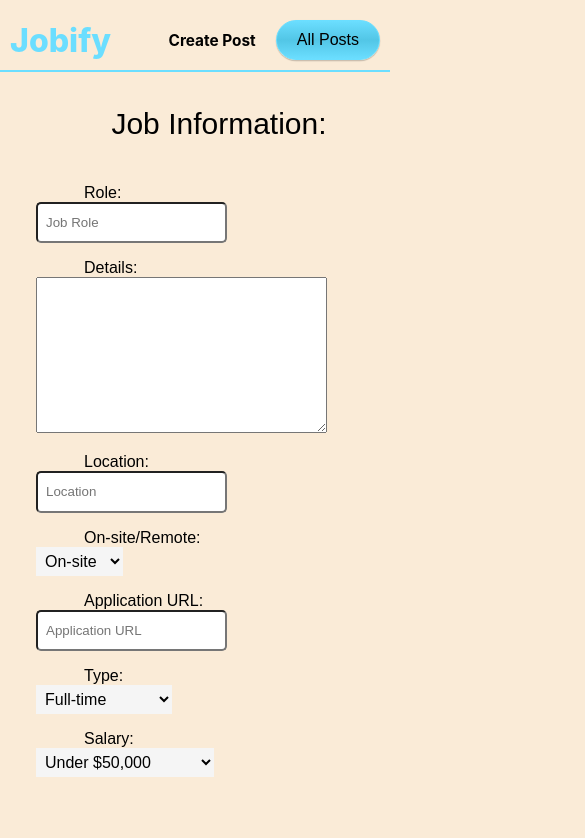
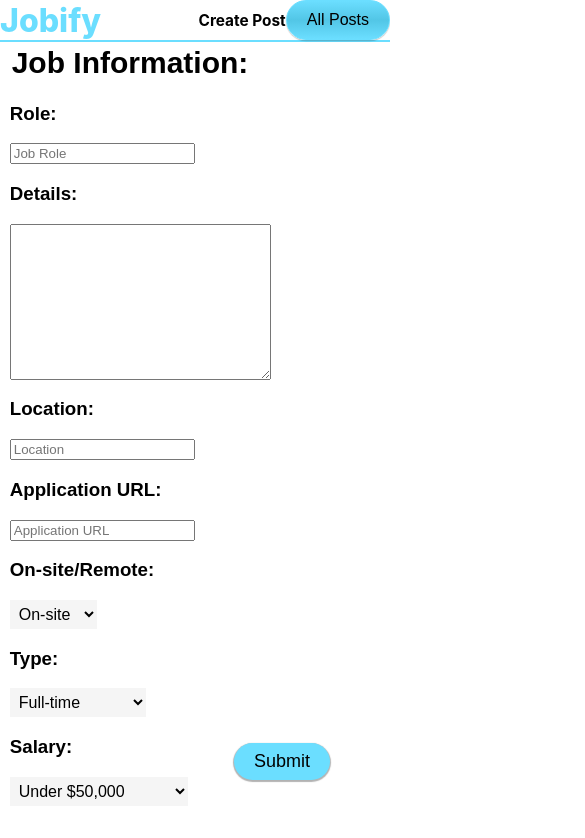
Before and after one commit to Alenmnoian4/Jobify_Frontend, a React (Create React App) app: page /posts/new in a window 390 px wide. Shown: the top 838 px of the page, 585 px wide, since content can reach past the window. Built offline with nearby package versions, Linux system fonts and the light colour scheme.

Commit message:
styles create for mobile

```diff
--- a/src/pages/Create.js
+++ b/src/pages/Create.js
@@ -7,10 +7,12 @@ function Create() {
       <h2>Job Information:</h2>
 
 
+     <div className="FormGraphics">
        <Form className="createForm" action="/posts/create" method="post">
-     <div className="form">
+
+       <div className="textFields">
          <div className="alldiv">
-          <label for="role">Role:</label>
+              <h3 for="role">Role:</h3>
               <input
                 type="text" className="input"
                 name="role"
@@ -19,8 +21,8 @@ function Create() {
               />
          </div>
          <div className="alldiv">
-          <label for="details">Details:</label>
-          <textarea className="textarea"
+              <h3 for="details">Details:</h3>
+              <textarea className="details"
                 name="details"
                 id=""
                 cols="30"
@@ -28,7 +30,7 @@ function Create() {
               ></textarea>
          </div>
          <div className="alldiv">
-          <label for="Location">Location:</label>
+              <h3 for="Location">Location:</h3>
               <input className="input"
                 type="text"
                 name="location"
@@ -37,7 +39,18 @@ function Create() {
               />
          </div>
          <div className="alldiv">
-          <label for="On-site">On-site/Remote:</label>
+              <h3 for="appURL">Application URL:</h3>
+              <input className="input"
+                type="text"
+                name="appURL"
+                placeholder="Application URL"
+                id=""
+              />
+         </div>
+       </div>
+       <div className="dropDowns">
+         <div className="alldiv">
+              <h3 for="On-site">On-site/Remote:</h3>
               <select name="onsite" id="">
                 <option value="On-site">On-site</option>
                 <option value="Hybrid">Hybrid</option>
@@ -45,16 +58,7 @@ function Create() {
               </select>
          </div>
          <div className="alldiv">
-          <label for="appURL">Application URL:</label>
-          <input className="input"
-            type="text"
-            name="appURL"
-            placeholder="Application URL"
-            id=""
-          />
-</div>
-<div className="alldiv">
-          <label for="type">Type:</label>
+              <h3 for="type">Type:</h3>
               <select name="type" className="typebd"id="">
                 <option value="Full-time">Full-time</option>
                 <option value="Part-time">Part-time</option>
@@ -67,7 +71,7 @@ function Create() {
               </select>
          </div>
          <div className="alldiv">
-          <label for="salary">Salary:</label>
+              <h3 for="salary">Salary:</h3>
               <select name="salary" className="salarybd"id="">
                 <option value="-$50,000">Under $50,000</option>
                 <option value="$50,000 - $70,000">$50,000 - $70,000</option>
@@ -80,12 +84,18 @@ function Create() {
                 <option value="$200,000+">$200,000+</option>
               </select>
          </div>
+       </div>
        <div className="btn">
             <input className="submit"type="Submit" />
        </div>
-          </div>
+
           </Form>
 
+    <div className="graphic">
+      <img id="blob" src="https://i.imgur.com/7NUHkHI.png" alt="blob"/>
+    </div>
+
+   </div>
     </div>
   );
 }
--- a/src/styles/Create.css
+++ b/src/styles/Create.css
@@ -1,57 +1,141 @@
 .all{
-    text-indent: 3em;
+    font-family:sans-serif;
+    width: 100%;
+    }
+
+    .all h2{
+      text-align: left;
+      margin: 1% 3%;
+      font-size: 30px;
+    }
+
+    .FormGraphics{
+      display: flex;
+      justify-content: space-evenly;
+      width: 100%;
+    }
+
+ .createForm{
+  display: flex;
+  width: 50%;
+}
+
+.textFields{
   display: flex;
   flex-direction: column;
-    font-family:sans-serif;
+  width: 50%;
 }
-    .form{
+
+.dropDowns{
+width: 50%;
+}
+
+.btn{
+  position: absolute;
+  top: 13%;
+  left: 50%
+}
+
+.alldiv{
 display: flex;
 flex-direction: column;
-    width: 60%;
+align-items: flex-start;
+width: 50%;
 }
+
+.graphic{
+  width: 40%;
+}
+
+#blob{
+  width: 100%
+}
+
+.createGraphics img{
+width: 40%
+}
+
 .submit{
     background-color: rgb(107,222,255);
-    border-radius: 7px;
-    height: 40px;
-    width: 150px;
-    font-size: x-large;
+    border-radius: 30px;
+    padding: 8px 20px;
+    font-size: 18px;
     border: none;
+}
+
+ .submit:hover{
+    background-color:rgb(92, 199, 228);
+    cursor: pointer;
+}
+
+  .alldiv input, .details{
+    transition: .2s ease-in-out;
+  }
+
+
+  .alldiv input:hover, .details:hover{
+    border-color: rgb(107,222,255)
+  }
 
 
 
-}
-.submit:hover{
-    font-weight: bold;
-    background-color:violet;
-    color: rgb(67, 12, 12);
+  @media screen and (min-width: 280px) and (max-width: 767px){
+
+    .all{
+      /* background-color: rgb(244, 244, 244); */
+      width: 100%;
 
     }
-div{
-    padding: 10px;
-    text-align:start;
+
+.FormGraphics{
+  display: block;
+  width: 95%;
+  margin: 0 auto;
 }
+
+.createForm{
+  margin: 0;
+  width: 100%;
+}
+
 .alldiv{
-    padding: 8px 16px 8px 16px;
+  width: 100%
 }
-  .input{
-    padding-top: 0.7rem;
-    padding-bottom: 0.7rem;
-    padding-left: 0.5rem;
-    border-radius: 5px;
+
+.textFields{
+  width: 100%;
+}
+
+    .createGraphics, #blob{
+  display: none;
+}
+
+.alldiv h3{
+  width: 100%;
+  text-align: left;
+}
+
+.createForm{
+  flex-direction: column;
+}
+
+.dropDowns{
+  width: 100%;
+  margin-bottom: 5%;
+}
+
+.btn{
+  position: fixed;
+  top: 88%;
+  left: 60%;
+}
+
+.submit{
+  box-shadow: 0 1px 1px 1px rgb(0,0,0,.3);
+}
 
   }
-  .input:hover{
-    border-color: aqua;
-  }
-  .textarea:hover{
-    border-color: aqua;
-  }
-  @media screen and (max-width: 600px) and (max-width: 600px){
-    .btn{
-        text-align: center;
-
-        }
-    body {
+  /*body {
       background-color:antiquewhite;
       float: none;
       width: 100%;
@@ -68,12 +152,4 @@ text-align:center;
   textarea {
   width: 150%;
 
-}
-}
-.salarybd:hover{
-    border-color: aqua;
-}
-.btn{
-text-align: center;
-margin-left: 600px;
-}
+  }*/
```
Lines whose indentation alone changed are shown as unchanged.
